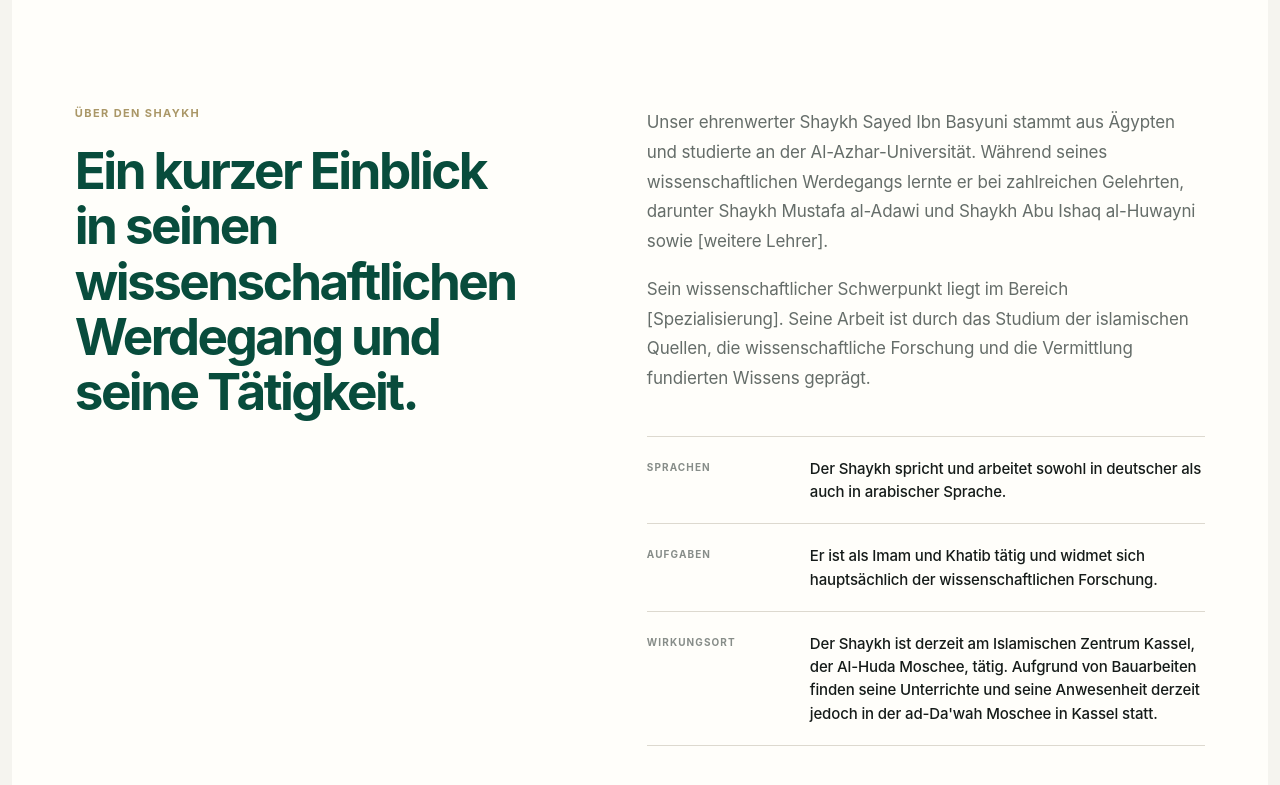
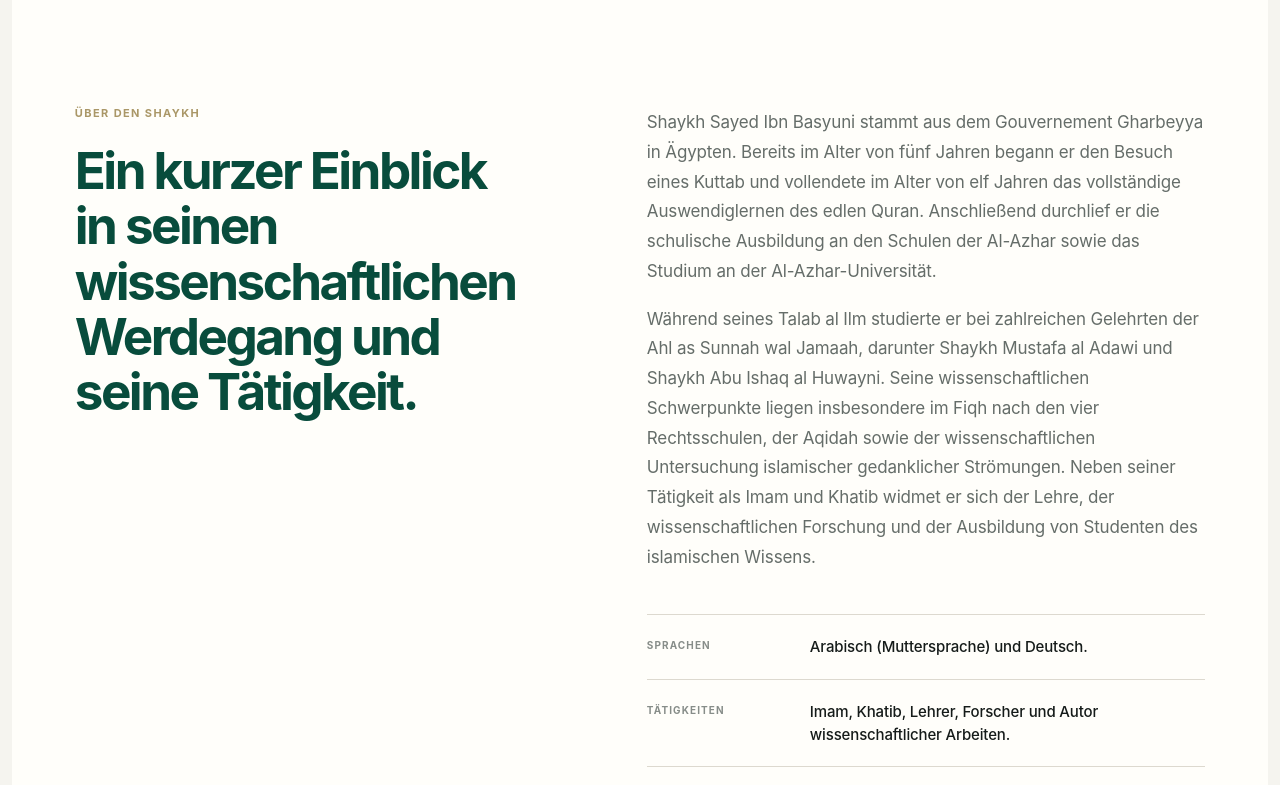
Before and after one commit to SoufianElfouzari/Shaykh-Sayed-Ibn-Basyuni-Website, a React (Vite) app: page / in a window 1280 px wide. Shown: the part 615-1400 px from the top of the page. Built offline with nearby package versions, Linux system fonts and the light colour scheme; no server answers.

Commit message:
feat: update biography on home and shaykh pages

```diff
--- a/src/pages/Home/components/AboutShaykh/AboutShaykh.jsx
+++ b/src/pages/Home/components/AboutShaykh/AboutShaykh.jsx
@@ -1,21 +1,20 @@
 import { Link } from "react-router-dom";
 import "./AboutShaykh.css";
-
 const overviewItems = [
   {
     label: "Sprachen",
     value:
-      "Der Shaykh spricht und arbeitet sowohl in deutscher als auch in arabischer Sprache.",
+      "Arabisch (Muttersprache) und Deutsch.",
   },
   {
-    label: "Aufgaben",
+    label: "Tätigkeiten",
     value:
-      "Er ist als Imam und Khatib tätig und widmet sich hauptsächlich der wissenschaftlichen Forschung.",
+      "Imam, Khatib, Lehrer, Forscher und Autor wissenschaftlicher Arbeiten.",
   },
   {
     label: "Wirkungsort",
     value:
-      "Der Shaykh ist derzeit am Islamischen Zentrum Kassel, der Al-Huda Moschee, tätig. Aufgrund von Bauarbeiten finden seine Unterrichte und seine Anwesenheit derzeit jedoch in der ad-Da'wah Moschee in Kassel statt.",
+      "Imam der Al Huda Moschee des Islamischen Zentrums Kassel. Aufgrund von Bauarbeiten finden die Unterrichte derzeit in der ad Da'wah Moschee in Kassel statt.",
   },
 ];
 
@@ -62,24 +61,28 @@ function AboutShaykh() {
 
         <div className="sib-about-content">
           <div className="sib-about-description">
-            <p>
-              Unser ehrenwerter Shaykh Sayed Ibn Basyuni stammt
-              aus Ägypten und studierte an der
-              Al-Azhar-Universität. Während seines
-              wissenschaftlichen Werdegangs lernte er bei
-              zahlreichen Gelehrten, darunter Shaykh Mustafa
-              al-Adawi und Shaykh Abu Ishaq al-Huwayni sowie
-              [weitere Lehrer].
-            </p>
+  <p>
+    Shaykh Sayed Ibn Basyuni stammt aus dem Gouvernement
+    Gharbeyya in Ägypten. Bereits im Alter von fünf Jahren
+    begann er den Besuch eines Kuttab und vollendete im Alter
+    von elf Jahren das vollständige Auswendiglernen des edlen
+    Quran. Anschließend durchlief er die schulische Ausbildung
+    an den Schulen der Al-Azhar sowie das Studium an der
+    Al-Azhar-Universität.
+  </p>
 
-            <p>
-              Sein wissenschaftlicher Schwerpunkt liegt im
-              Bereich [Spezialisierung]. Seine Arbeit ist durch
-              das Studium der islamischen Quellen, die
-              wissenschaftliche Forschung und die Vermittlung
-              fundierten Wissens geprägt.
-            </p>
-          </div>
+  <p>
+    Während seines Talab al Ilm studierte er bei zahlreichen
+    Gelehrten der Ahl as Sunnah wal Jamaah, darunter Shaykh
+    Mustafa al Adawi und Shaykh Abu Ishaq al Huwayni. Seine
+    wissenschaftlichen Schwerpunkte liegen insbesondere im
+    Fiqh nach den vier Rechtsschulen, der Aqidah sowie der
+    wissenschaftlichen Untersuchung islamischer gedanklicher
+    Strömungen. Neben seiner Tätigkeit als Imam und Khatib
+    widmet er sich der Lehre, der wissenschaftlichen Forschung
+    und der Ausbildung von Studenten des islamischen Wissens.
+  </p>
+</div>
 
           <div className="sib-about-overview">
             {overviewItems.map((item) => (
--- a/src/pages/Shaykh/components/ShortBiography/ShortBiography.jsx
+++ b/src/pages/Shaykh/components/ShortBiography/ShortBiography.jsx
@@ -6,38 +6,48 @@ const biographySections = [
   number: "01",
   title: "Herkunft und frühe Jahre",
   paragraphs: [
-      `Shaykh Sayed Ibn Basyuni wurde in [Geburtsort] in Ägypten geboren und wuchs dort in [weitere Angaben zur Herkunft ergänzen] auf.`,
+    `Shaykh Sayed Ibn Basyuni wurde im Gouvernement Gharbeyya in Ägypten geboren und wuchs dort auf. Bereits im Alter von fünf Jahren begann er den Besuch eines Kuttab (Quran-Schule) in seinem Dorf, wo er das Lesen des Quran, die arabische Sprache sowie den Tadjweed erlernte und mit dem Auswendiglernen des Quran begann.`,
 
-      `Bereits in seinen frühen Jahren begann er mit [erste Schritte des wissenschaftlichen Weges ergänzen]. In dieser Zeit beschäftigte er sich insbesondere mit [erste Studiengebiete oder prägende Erfahrungen ergänzen].`,
+    `Anschließend setzte er seinen Bildungsweg an den Schulen der Al-Azhar fort. Bereits in jungen Jahren erhielt er dort eine fundierte Ausbildung im Quran, in der arabischen Sprache und in den islamischen Wissenschaften, welche den Grundstein für seinen späteren wissenschaftlichen Werdegang legte.`,
   ],
 },
 {
   number: "02",
   title: "Studium und wissenschaftliche Ausbildung",
   paragraphs: [
-      `Sein wissenschaftliches Studium führte er an der Al-Azhar-Universität, an der er [Studiengang, Fakultät oder Fachbereich ergänzen] durch.`,
+    `Im Alter von sieben Jahren begann Shaykh Sayed Ibn Basyuni seine Ausbildung an den Schulen der Al-Azhar mit dem Besuch der Grundschule, die er bis zum Alter von dreizehn Jahren absolvierte. Während dieser Zeit studierte er den Quran, die arabische Sprache, die Biographie des Propheten sowie die islamische Ethik. Bereits im Alter von elf Jahren vollendete er das vollständige Auswendiglernen des edlen Quran (Hifdh al Quran) und erhielt den Titel Hafidh al Quran.`,
 
-      `Während seines Studiums spezialisierte er sich auf [Studiengebiete ergänzen]. [Weitere Angaben zu seinen Abschlüssen, wissenschaftlichen Arbeiten und Stationen werden an dieser Stelle später ergänzt.]`,
+    `Im Alter von dreizehn Jahren wechselte er an die Mittelschule der Al-Azhar, die er bis zum Alter von sechzehn Jahren besuchte. Dort vertiefte er seine Kenntnisse im Quran, im Tadjweed, im Fiqh, im Hadith, im Tafsir sowie in der islamischen Geschichte.`,
+
+    `Im Alter von sechzehn Jahren begann er die Oberschule der Al-Azhar (Thanawiyyah Al-Azhariyyah), die er nach vier Jahren im Alter von zwanzig Jahren erfolgreich abschloss. In dieser Ausbildungsphase widmete er sich intensiv dem Quran, dem Fiqh nach den vier Rechtsschulen, dem Hadith, dem Tafsir sowie der islamischen Geschichte. Darüber hinaus studierte er die klassischen Disziplinen der arabischen Sprache, darunter Nahw (Grammatik), Sarf (Morphologie), Balaghah (Rhetorik), arabische Literatur, Arud (Metrik) sowie Mantiq (Logik).`,
+
+    `Im Alter von zwanzig Jahren begann Shaykh Sayed Ibn Basyuni sein vierjähriges Bachelorstudium an der Hochschule für Sprachen und Übersetzung der Al-Azhar-Universität im Fachbereich Germanistik und Islamwissenschaft. Während seines Studiums beschäftigte er sich unter anderem mit den Bedeutungen des Quran, den Quran-Wissenschaften, den Hadith-Wissenschaften, den Tafsir-Wissenschaften, der Aqidah, dem vergleichenden Fiqh, Usul al Fiqh nach den vier Rechtsschulen, der Geschichte der islamischen Gesetzgebung, der islamischen Geschichte, der islamischen Kultur, islamischen Gruppierungen und gedanklichen Strömungen, der Widerlegung der Scheinargumente der Orientalisten, dem Fiqh muslimischer Minderheiten in nichtislamischen Ländern, den Quran-Lesarten (Qiraat), den Methoden der Dawah, der Predigtwissenschaft sowie dem islamischen Strafrecht. Parallel dazu vertiefte er seine Kenntnisse der deutschen Sprache und der Übersetzungswissenschaft.`,
+
+    `Nach dem erfolgreichen Abschluss des Bachelorstudiums setzte er seine wissenschaftliche Laufbahn mit einem zweijährigen postgradualen Masterstudium fort, das der Vertiefung seiner wissenschaftlichen Kenntnisse sowie der Vorbereitung auf seine erste Promotion diente. Während dieser Zeit spezialisierte er sich insbesondere auf die wissenschaftliche Forschungsmethodik, die analytische Arbeit mit klassischen islamischen Quellen sowie die vertiefte Auseinandersetzung mit den islamischen Wissenschaften.`,
+
+    `Im Anschluss daran begann Shaykh Sayed Ibn Basyuni seine erste Promotion, die er nach sechs Jahren erfolgreich abschloss. Seine Dissertation trug den Titel „Die Jihad-Verse des Quran und die Jihad-Hadithe sowie ihre historische Einordnung anhand der Aussagen der Gelehrten. Eine analytisch-kritische Studie.“ Mit dem erfolgreichen Abschluss dieser Forschungsarbeit erlangte er den Doktorgrad.`,
+
+    `Nach dem Erwerb seines Doktortitels nahm Shaykh Sayed Ibn Basyuni eine zweite Promotion auf. Derzeit arbeitet er an seiner zweiten Dissertation mit dem Titel „Die Werke von Shaykh al Islam Ibn Taymiyyah und ihre Rezeption bei den verschiedenen islamischen Gruppierungen. Eine analytisch-kritische Studie.“ Die Schwerpunkte seiner wissenschaftlichen Forschung liegen insbesondere im Fiqh nach den vier Rechtsschulen, in der Aqidah sowie in der wissenschaftlichen Untersuchung islamischer gedanklicher Strömungen.`,
   ],
 },
  {
   number: "03",
   title: "Lehrer und wissenschaftliche Prägung",
   paragraphs: [
-      `Im Verlauf seines Talab al-'Ilm lernte Shaykh Sayed Ibn Basyuni bei verschiedenen Gelehrten.`,
+    `Im Verlauf seines Talab al Ilm studierte Shaykh Sayed Ibn Basyuni bei einer Vielzahl von Gelehrten der Ahl as Sunnah wal Jamaah. Seine wissenschaftliche Ausbildung wurde sowohl durch den direkten Unterricht bei Gelehrten als auch durch das intensive Studium der klassischen Werke der Gelehrten der Salaf und ihrer Nachfolger geprägt. Von besonderer Bedeutung war dabei die Verbindung zwischen theoretischem Wissen, methodischer Forschung und der praktischen Vermittlung der islamischen Wissenschaften.`,
 
-      `Zu seinen Lehrern gehören unter anderem Shaykh Mustafa al-Adawi und Shaykh Abu Ishaq al-Huwayni sowie [weitere Lehrer ergänzen]. Von ihnen profitierte er insbesondere in den Bereichen [Fachgebiete ergänzen].`,
+    `Zu seinen bekanntesten Lehrern gehören unter anderem Shaykh Mustafa al Adawi und Shaykh Abu Ishaq al Huwayni, bei denen er von ihrem Wissen und ihrer Methodik profitierte. Darüber hinaus studierte er zahlreiche klassische Werke der Gelehrten der Ahl as Sunnah in den Bereichen Aqidah, Fiqh, Hadith, Tafsir, Usul al Fiqh, Mustalah al Hadith sowie den arabischen Sprachwissenschaften. Diese wissenschaftliche Prägung bildet bis heute die Grundlage seines Unterrichts, seiner Forschung und seiner schriftlichen Arbeiten.`,
   ],
 },
  {
   number: "04",
   title: "Unterricht, Forschung und heutiges Wirken",
   paragraphs: [
-      `Shaykh Sayed Ibn Basyuni unterrichtet verschiedene islamische Wissenschaften. Dazu gehören unter anderem Aqidah, Fiqh, Quran, Mustalah al-Hadith, Nahw, Sarf und Tajwid.`,
+    `Shaykh Sayed Ibn Basyuni widmet sich dem Unterrichten, der wissenschaftlichen Forschung sowie der Vermittlung der islamischen Wissenschaften. Zu seinen Unterrichtsschwerpunkten gehören unter anderem Aqidah, Fiqh nach den vier Rechtsschulen, Quran und seine Wissenschaften, Hadith und Hadith-Wissenschaften, Tafsir, Usul al Fiqh, Mustalah al Hadith, Nahw, Sarf, Balaghah, Tadjweed sowie weitere Disziplinen der islamischen und arabischen Wissenschaften.`,
 
-      `Neben seiner Tätigkeit als Lehrer wirkt er als Imam und Khatib. Ein wesentlicher Teil seiner Arbeit besteht außerdem in der wissenschaftlichen Forschung und der Vorbereitung islamischer Unterrichtsinhalte.`,
+    `Shaykh Sayed Ibn Basyuni ist Imam und Khatib der Al Huda Moschee in Kassel. Neben seiner Tätigkeit als Imam unterrichtet er regelmäßig Studenten des islamischen Wissens, hält Vorträge, leitet Unterrichtsreihen und beantwortet Fragen in verschiedenen Bereichen der islamischen Wissenschaften. Darüber hinaus beschäftigt er sich mit der wissenschaftlichen Ausarbeitung von Unterrichtsinhalten sowie der Ausbildung von Studenten des islamischen Wissens.`,
 
-      `Seine genaue wissenschaftliche Spezialisierung, sein aktueller Wirkungsort und weitere Tätigkeiten werden ergänzt.`,
+    `Zu seinen wissenschaftlichen Forschungsschwerpunkten gehören insbesondere das Fiqh nach den vier Rechtsschulen, die Aqidah, die islamischen gedanklichen Strömungen, die Hadith-Wissenschaften sowie die analytische Untersuchung klassischer Werke und historischer Fragestellungen. Neben seiner Lehr- und Forschungstätigkeit veröffentlicht er regelmäßig Vorträge, Durous und wissenschaftliche Beiträge, um authentisches islamisches Wissen auf Grundlage des Quran, der authentischen Sunnah und des Verständnisses der Salaf as Salih zu vermitteln.`,
   ],
 },
 ];
@@ -193,9 +203,7 @@ function ShortBiography() {
             </div>
 
             <p className="sib-short-biography-footer-text">
-              Die hier aufgeführten Angaben sind vorläufig. Die
-              vollständige Biografie wird nach Prüfung und
-              Bestätigung der einzelnen Informationen ergänzt.
+             Diese Biografie wurde von einem Schüler von Shaykh Sayed Ibn Basyuni auf Grundlage seiner wissenschaftlichen Laufbahn und seines Lebensweges verfasst. Sämtliche aufgeführten Angaben wurden dem Shaykh vorgelegt und von ihm geprüft sowie bestätigt.
             </p>
           </footer>
         </article>
```
Lines whose indentation alone changed are shown as unchanged.
